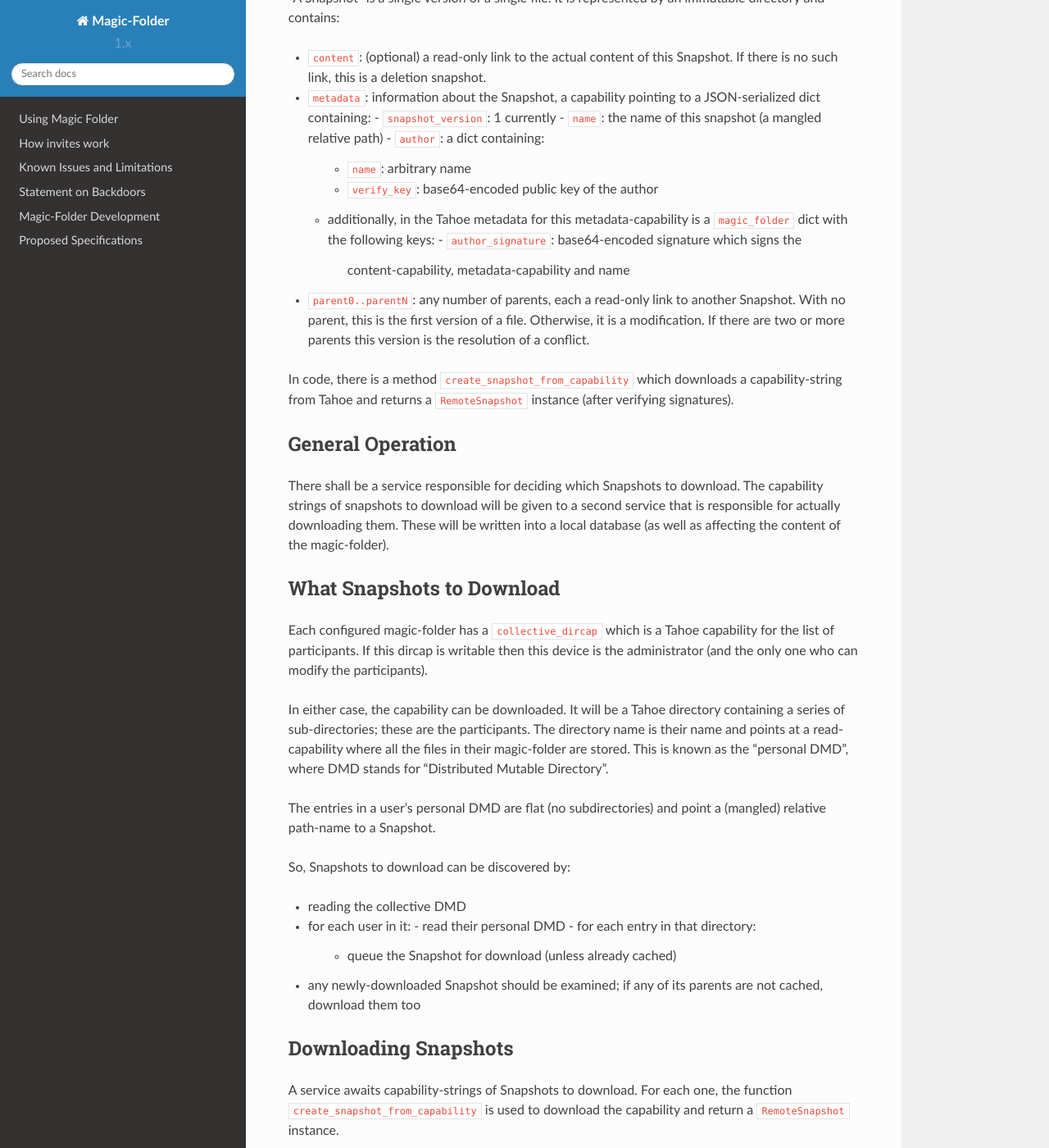
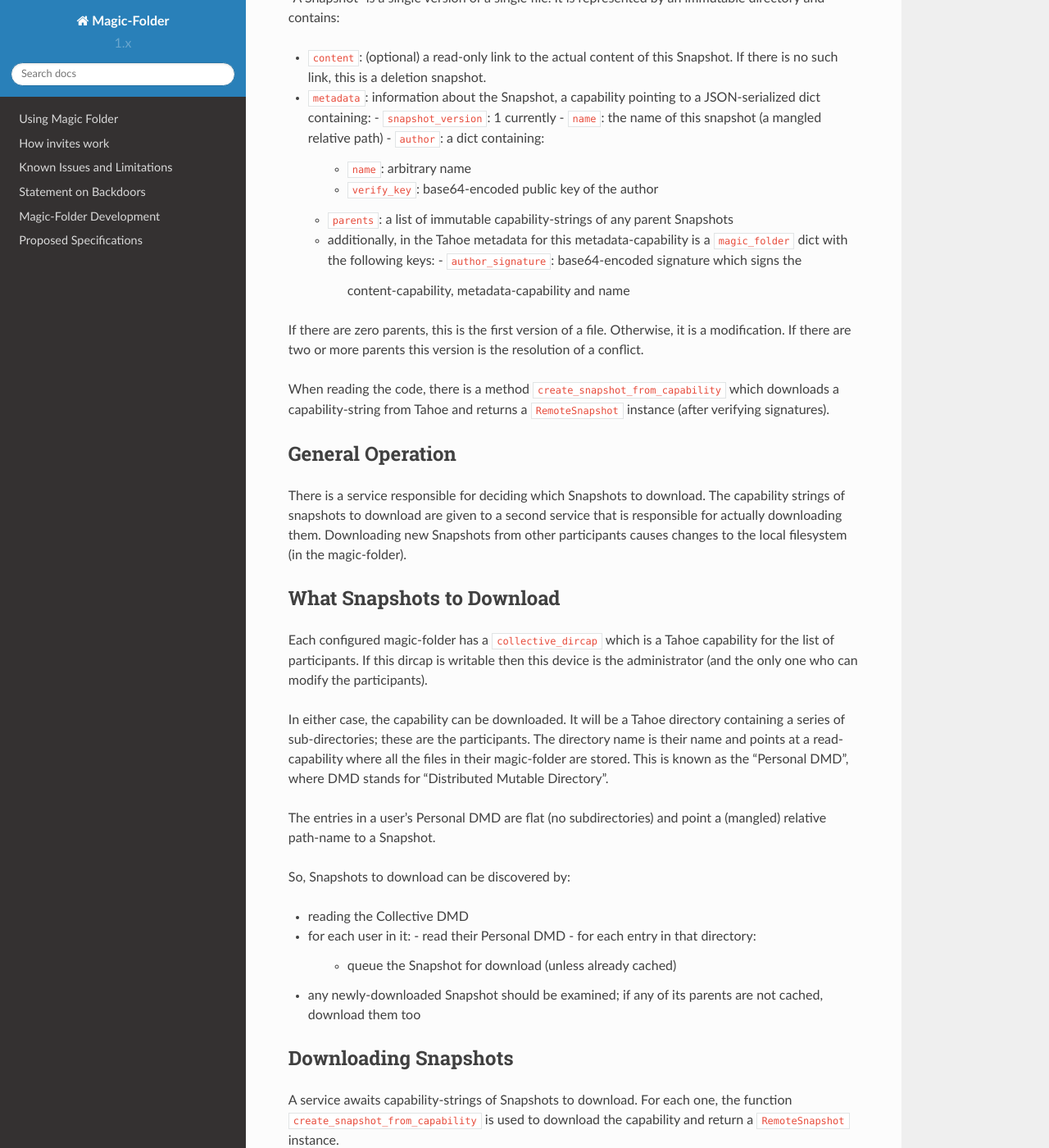
Before and after one commit to tahoe-lafs/magic-folder, a Sphinx documentation site: the page built from docs/downloader.rst, in a window 1280 px wide and 1400 px high, scrolled down 499 px. Shown: the whole window at 82% size. Built offline with Sphinx 7.4.7 and the Read the Docs theme 2.0.0, drawn with Linux system fonts in a browser that asks for light colours; pages that are not in the unit, such as notebooks, are missing from menus; some of the changed text lies outside the part shown.

Commit message:
improve the words

```diff
--- a/docs/downloader.rst
+++ b/docs/downloader.rst
@@ -1,14 +1,14 @@
 
 .. -*- coding: utf-8 -*-
 
-.. _config:
+.. _downloader:
 
-Downloader Design
-=================
+Downloader Operation
+====================
 
-This describes code to accomplish remote to local synchronization in
-"the Leif Design" (see :ref:`Leif's Proposal: Magic-Folder
-"single-file" snapshot design`).
+This describes the general operation of the remote to local
+synchronization as outlined in "the Leif Design" (see :ref:`Leif's
+Proposal: Magic-Folder "single-file" snapshot design`).
 
 We do not describe the synchronization of the list of participants in
 a magic-folder. This list will consist of at least:
@@ -34,28 +34,30 @@ by an immutable directory and contains:
   - ``author``: a dict containing:
     - ``name``: arbitrary name
     - ``verify_key``: base64-encoded public key of the author
+  - ``parents``: a list of immutable capability-strings of any parent Snapshots
   - additionally, in the Tahoe metadata for this metadata-capability
     is a ``magic_folder`` dict with the following keys:
     - ``author_signature``: base64-encoded signature which signs the
       content-capability, metadata-capability and name
-- ``parent0..parentN``: any number of parents, each a read-only link
-  to another Snapshot. With no parent, this is the first version of a
-  file. Otherwise, it is a modification. If there are two or more
-  parents this version is the resolution of a conflict.
 
-In code, there is a method ``create_snapshot_from_capability`` which
-downloads a capability-string from Tahoe and returns a
-``RemoteSnapshot`` instance (after verifying signatures).
+If there are zero parents, this is the first version of a
+file. Otherwise, it is a modification. If there are two or more
+parents this version is the resolution of a conflict.
+
+When reading the code, there is a method
+``create_snapshot_from_capability`` which downloads a
+capability-string from Tahoe and returns a ``RemoteSnapshot`` instance
+(after verifying signatures).
 
 
 General Operation
 -----------------
 
-There shall be a service responsible for deciding which Snapshots to
-download. The capability strings of snapshots to download will be
-given to a second service that is responsible for actually downloading
-them. These will be written into a local database (as well as
-affecting the content of the magic-folder).
+There is a service responsible for deciding which Snapshots to
+download. The capability strings of snapshots to download are given to
+a second service that is responsible for actually downloading
+them. Downloading new Snapshots from other participants causes changes
+to the local filesystem (in the magic-folder).
 
 
 What Snapshots to Download
@@ -70,17 +72,17 @@ In either case, the capability can be downloaded. It will be a Tahoe
 directory containing a series of sub-directories; these are the
 participants. The directory name is their name and points at a
 read-capability where all the files in their magic-folder are
-stored. This is known as the "personal DMD", where DMD stands for
+stored. This is known as the "Personal DMD", where DMD stands for
 "Distributed Mutable Directory".
 
-The entries in a user's personal DMD are flat (no subdirectories) and
+The entries in a user's Personal DMD are flat (no subdirectories) and
 point a (mangled) relative path-name to a Snapshot.
 
 So, Snapshots to download can be discovered by:
 
-- reading the collective DMD
+- reading the Collective DMD
 - for each user in it:
-  - read their personal DMD
+  - read their Personal DMD
   - for each entry in that directory:
     - queue the Snapshot for download (unless already cached)
 - any newly-downloaded Snapshot should be examined; if any of its
@@ -94,7 +96,7 @@ A service awaits capability-strings of Snapshots to download. For each
 one, the function ``create_snapshot_from_capability`` is used to
 download the capability and return a ``RemoteSnapshot`` instance.
 
-This ``RemoteSnapshot`` should be serialized to a local cache in the
+This ``RemoteSnapshot`` is serialized to a local cache in the
 magic-folder's state database.
 
 We also arrange to make local filesystem changes. This might require
@@ -113,20 +115,14 @@ On Overwrite
 ------------
 
 The ``content`` of the ``RemoteSnapshot`` is downloaded and moved into
-place in our Magic Folder. Our personal DMD is updated to point at
+place in our Magic Folder. Our Personal DMD is updated to point at
 this Snapshot.
 
-(XXX we probably want to download to a scratch place, do the DMD
-update, then move the file into place? Then update remote-snapshot
-database to say "done"?)
+In case there is no ``content`` this is a delete and we simply remove
+the corresponding local file.
 
-XXX Need to think about what happens if the daemon dies during any of
-the above steps and how we recover on re-start.
-
-A "delete" and a "create" can be considered just special cases of
-"overwrite".  Simply delete the file on an un-conflicted delete. An
-un-conflicted "create" (meaning we don't already have a local file by
-that name) simply makes the content appear in the given (un-mangled) name.
+Note that a completely new file (a "create") is the same as a normal
+overwrite (except of course there's no possibility of a conflict).
 
 
 On Conflict
@@ -134,10 +130,10 @@ On Conflict
 
 The ``content`` of the ``RemoteSnapshot`` is downloaded and moved into
 a "conflict file" (see Leif Design) beside the conflicting
-content. Personal DMD is **not** updated. Once the conflict is
+content. The Personal DMD is **not** updated. Once the conflict is
 "resolved" then a new Snapshot is created with two parents: the latest
 Snapshot we had at conflict time and the conflicting Snapshot. Our
-personal DMD is updated to point at this new Snapshot.
+Personal DMD is updated to point at this new Snapshot.
 
 "Resolving" a snapshot is currently noticed via more filesystem
 manipulation: the ``.confict`` file is deleted or moved (and the
```
